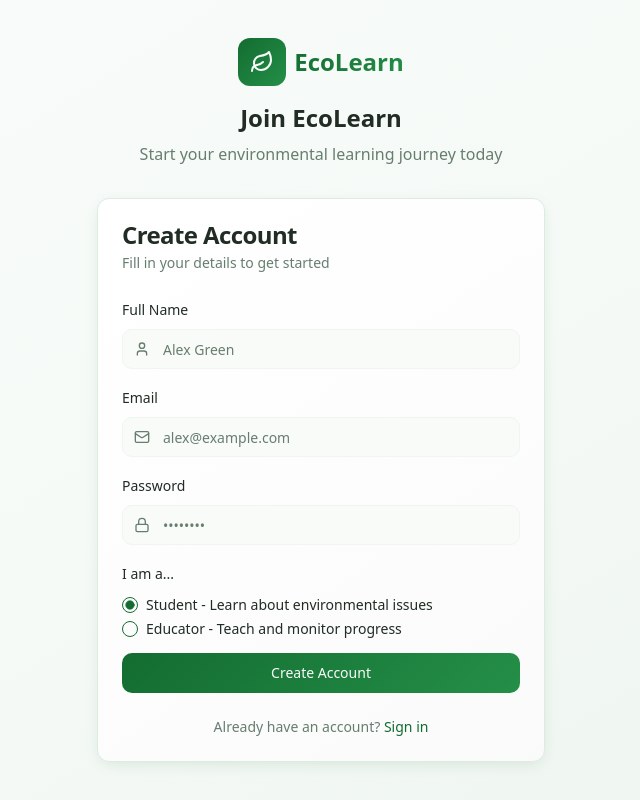
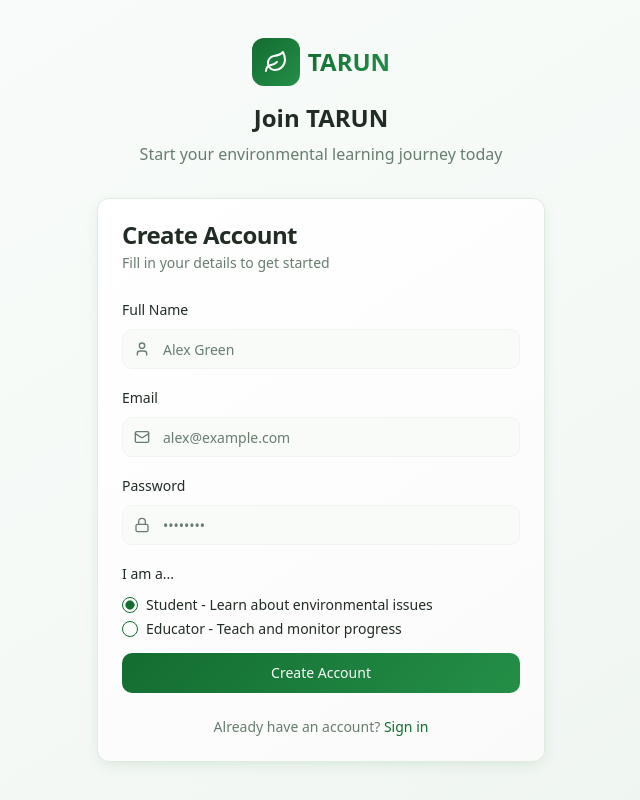
Before and after one commit to vishakhajoshi-5/eco-academy-play, a React (Vite) app: page /register in a window 1280 px wide. Shown: the whole page, without its empty margins (319-959 px from the left). Built offline with nearby package versions, Linux system fonts and the light colour scheme; the HTML template or start-up script is replaced by a standard one.

Commit message:
Update project name

```diff
--- a/src/components/ChatbotWidget.tsx
+++ b/src/components/ChatbotWidget.tsx
@@ -27,7 +27,7 @@ const faqData = [
   },
   {
     keywords: ['streak', 'daily', 'login'],
-    response: "Your learning streak tracks consecutive days of activity on EcoLearn. Complete at least one task or challenge each day to maintain your streak and earn bonus points! 🔥"
+    response: "Your learning streak tracks consecutive days of activity on TARUN. Complete at least one task or challenge each day to maintain your streak and earn bonus points! 🔥"
   },
   {
     keywords: ['story', 'episodes', 'adventure'],
@@ -71,7 +71,7 @@ export const ChatbotWidget = () => {
 
     const botResponse: Message = {
       id: (Date.now() + 1).toString(),
-      text: matchedFaq?.response || "That's a great question! While I have basic information about environmental topics and EcoLearn features, for detailed questions, I recommend checking with your educator or exploring the tasks section for more comprehensive learning materials. 🌍",
+      text: matchedFaq?.response || "That's a great question! While I have basic information about environmental topics and TARUN features, for detailed questions, I recommend checking with your educator or exploring the tasks section for more comprehensive learning materials. 🌍",
       sender: 'bot',
       timestamp: new Date(),
     };
--- a/src/index.css
+++ b/src/index.css
@@ -2,7 +2,7 @@
 @tailwind components;
 @tailwind utilities;
 
-/* EcoLearn Design System - Environmental Learning Platform */
+/* TARUN Design System - Environmental Learning Platform */
 
 @layer base {
   :root {
--- a/src/layouts/DashboardLayout.tsx
+++ b/src/layouts/DashboardLayout.tsx
@@ -38,7 +38,7 @@ const DashboardLayout = () => {
             <SidebarTrigger className="lg:hidden" />
             <div className="hidden lg:block">
               <h1 className="text-xl font-bold bg-gradient-primary bg-clip-text text-transparent">
-                EcoLearn
+                TARUN
               </h1>
             </div>
           </div>
--- a/src/pages/Leaderboards.tsx
+++ b/src/pages/Leaderboards.tsx
@@ -137,7 +137,7 @@ const Leaderboards = () => {
         <div>
           <h1 className="text-3xl font-bold">Leaderboards 🏆</h1>
           <p className="text-muted-foreground mt-2">
-            See how you rank against other eco learners
+            See how you rank against other environmental learners
           </p>
         </div>
         <div className="text-right">
--- a/src/pages/Login.tsx
+++ b/src/pages/Login.tsx
@@ -27,7 +27,7 @@ const Login = () => {
     } else {
       toast({
         title: "Welcome back!",
-        description: "Successfully logged in to EcoLearn.",
+        description: "Successfully logged in to TARUN.",
       });
       navigate('/dashboard/student');
     }
@@ -43,7 +43,7 @@ const Login = () => {
               <Leaf className="h-6 w-6 text-primary-foreground" />
             </div>
             <span className="text-2xl font-bold bg-gradient-primary bg-clip-text text-transparent">
-              EcoLearn
+              TARUN
             </span>
           </div>
           <h1 className="text-2xl font-bold text-foreground">Welcome back</h1>
@@ -65,7 +65,7 @@ const Login = () => {
                   <Input
                     id="email"
                     type="email"
-                    placeholder="student@ecolearn.com"
+                    placeholder="student@tarun.com"
                     value={email}
                     onChange={(e) => setEmail(e.target.value)}
                     className="pl-10"
--- a/src/pages/Register.tsx
+++ b/src/pages/Register.tsx
@@ -30,7 +30,7 @@ const Register = () => {
     } else {
       toast({
         title: "Account created!",
-        description: "Welcome to EcoLearn. Your eco journey begins now!",
+        description: "Welcome to TARUN. Your environmental journey begins now!",
       });
       navigate(role === 'educator' ? '/dashboard/educator' : '/dashboard/student');
     }
@@ -46,10 +46,10 @@ const Register = () => {
               <Leaf className="h-6 w-6 text-primary-foreground" />
             </div>
             <span className="text-2xl font-bold bg-gradient-primary bg-clip-text text-transparent">
-              EcoLearn
+              TARUN
             </span>
           </div>
-          <h1 className="text-2xl font-bold text-foreground">Join EcoLearn</h1>
+          <h1 className="text-2xl font-bold text-foreground">Join TARUN</h1>
           <p className="text-muted-foreground mt-2">Start your environmental learning journey today</p>
         </div>
 
--- a/src/pages/StudentDashboard.tsx
+++ b/src/pages/StudentDashboard.tsx
@@ -46,7 +46,7 @@ const StudentDashboard = () => {
         <div>
           <h1 className="text-3xl font-bold">Welcome back, {profile?.full_name || user?.email}! 🌱</h1>
           <p className="text-muted-foreground mt-2">
-            Continue your eco learning journey and make a difference
+            Continue your environmental learning journey and make a difference
           </p>
         </div>
         <div className="text-right">
```
